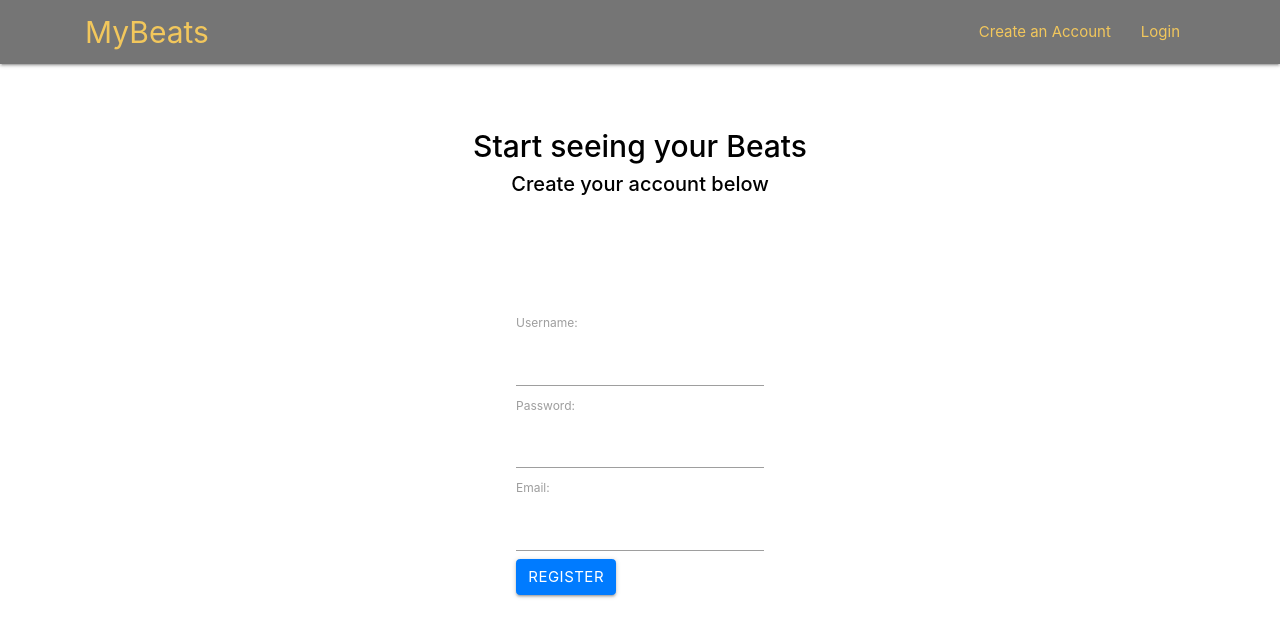
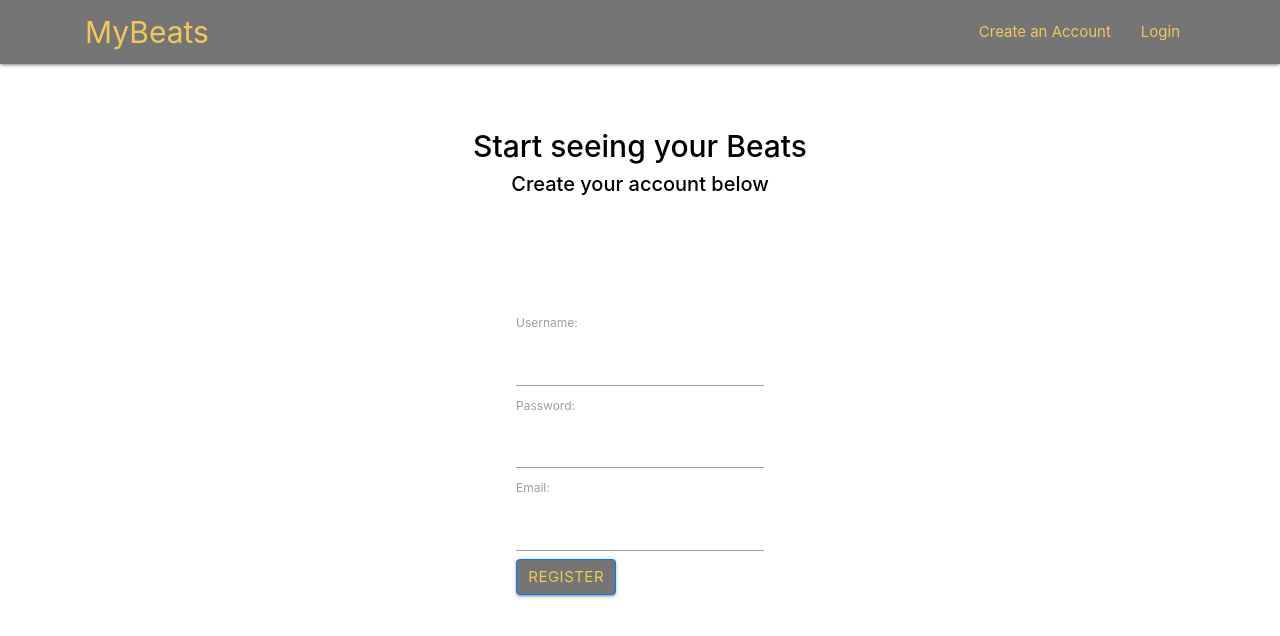
Before and after one commit to TheNightviz/MyBeats, a React (Create React App) app in the folder my-beats/: page /CreateAnAccount in a window 1280 px wide. Shown: the top 636 px of the page. Built offline with nearby package versions, Linux system fonts and the light colour scheme.

Commit message:
Changed "Register" and "Sign in" button color

```diff
--- a/my-beats/src/components/Login.js
+++ b/my-beats/src/components/Login.js
@@ -14,7 +14,7 @@ const Login = () => {
           <label for="password">Password:</label><br />
           <input type="password" id="password" name="password" />
           <br />
-          <input type="submit" value="Sign in" className="btn btn-primary btn-b"></input>
+          <input type="submit" value="Sign in" className="btn btn-primary btn-b grey darken-1" style={{color:'#f2C75C'}}></input>
         </form>
       </div>
     </div>
--- a/my-beats/src/components/Registration.js
+++ b/my-beats/src/components/Registration.js
@@ -17,7 +17,7 @@ const Registration = () => {
                     <label htmlFor="email">Email:</label><br />
                     <input type="text" id="email" name="email" />
                     <br />
-                    <input type="submit" value="Register" className="btn btn-primary btn-b" onClick={submitForm}></input>
+                    <input type="submit" value="Register" className="btn btn-primary btn-b grey darken-1" onClick={submitForm} style={{color:'#f2C75C'}} ></input>
                 </form>
             </div>
         </div>
```
Also changed, not shown: my-beats/src/components/BottomFooter.js (line endings or trailing spaces).
